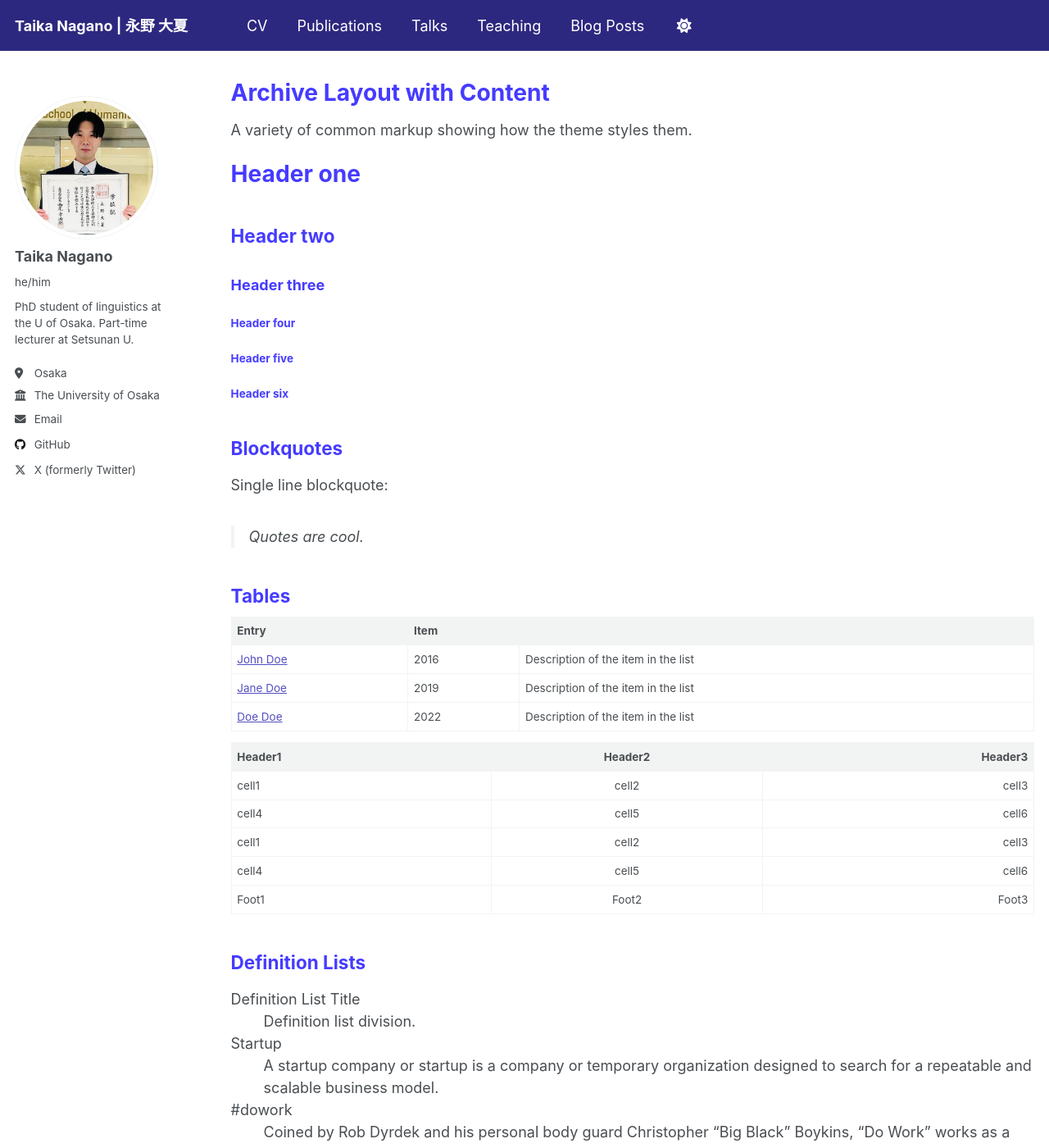
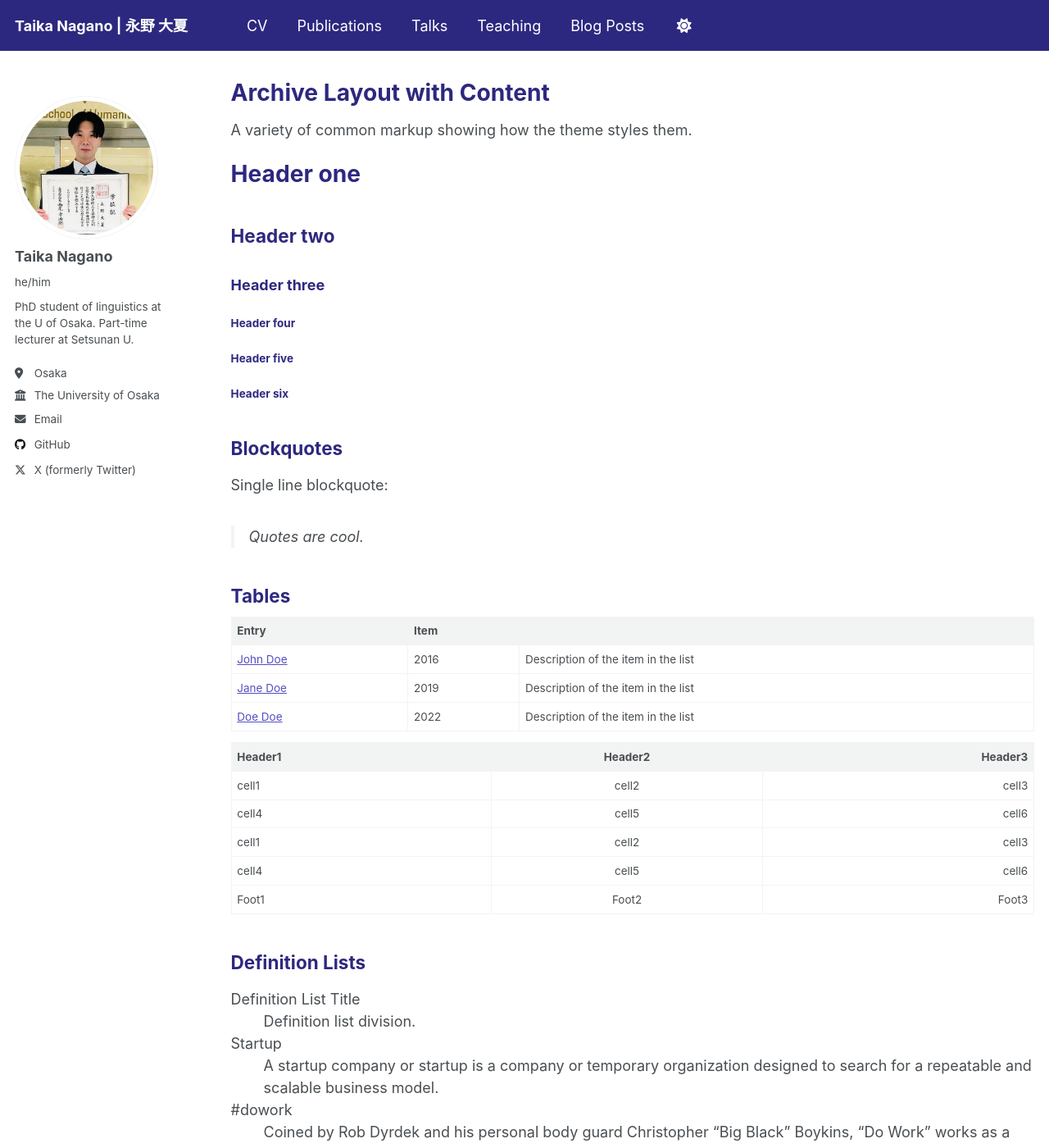
Before and after one commit to TaikaNagano/taikanagano.github.io, a Jekyll site: the page built from _pages/archive-layout-with-content.md, in a window 1280 px wide and 1400 px high. Shown: the whole window at 82% size. Built offline with Jekyll 4.4.1, drawn with Linux system fonts in a browser that asks for light colours.

Commit message:
Update main.scss

```diff
--- a/assets/css/main.scss
+++ b/assets/css/main.scss
@@ -90,7 +90,7 @@
 #main .archive h4,
 #main .archive h5,
 #main .archive h6 {
-  color: #453bff;
+  color: #2D287F;
 }
 
 /* ===== Pill-style boxed links (pdf / bib / scholar) ===== */
@@ -98,9 +98,9 @@
   display: inline-block;
   padding: 0.15rem 0.55rem;
   margin-left: 0.35rem;
-  border: 1px solid #2D287F; /* 阪大ブルー */
+  border: 1px solid #1cd7be;
   border-radius: 4px;
-  color: #2D287F;
+  color: #1cd7be;
   text-decoration: none !important;
   font-size: 0.85em;
   line-height: 1.2;
@@ -108,6 +108,6 @@
 }
 
 .taglink:hover {
-  background-color: #2D287F;
-  color: #ffffff;
+  background-color: #1cd7be;
+  color: #ffffff00;
 }
```
